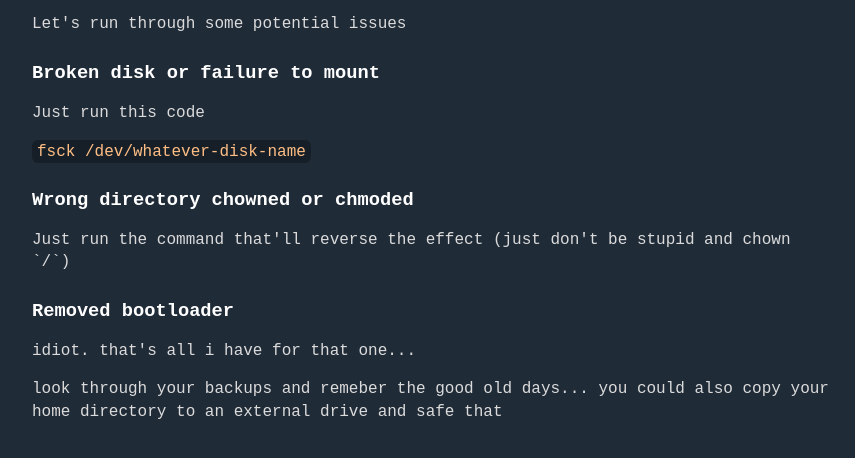
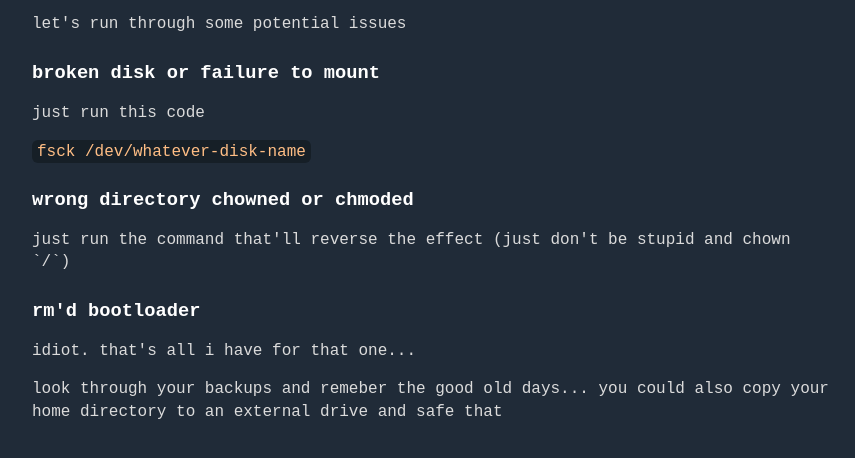
Before and after one commit to ajkachnic/oh-no, a plain HTML site: page index.html in a window 1280 px wide. Shown: the part 76-534 px from the top of the page, without its empty margins (208-1063 px from the left). Drawn offline with nearby package versions, Linux system fonts and the light colour scheme.

Commit message:
Update index.html

```diff
--- a/index.html
+++ b/index.html
@@ -41,24 +41,24 @@
   <body>
     <h1>oh-no</h1>
 
-    <p>Let's run through some potential issues</p>
+    <p>let's run through some potential issues</p>
 
-    <h3>Broken disk or failure to mount</h3>
+    <h3>broken disk or failure to mount</h3>
 
-    <p>Just run this code</p>
+    <p>just run this code</p>
 
     <code>
       fsck /dev/whatever-disk-name
     </code>
 
-    <h3>Wrong directory chowned or chmoded</h3>
+    <h3>wrong directory chowned or chmoded</h3>
 
     <p>
-      Just run the command that'll reverse the effect (just don't be stupid and
+      just run the command that'll reverse the effect (just don't be stupid and
       chown `/`)
     </p>
 
-    <h3>Removed bootloader</h3>
+    <h3>rm'd bootloader</h3>
 
     <p>idiot. that's all i have for that one...</p>
 
```
